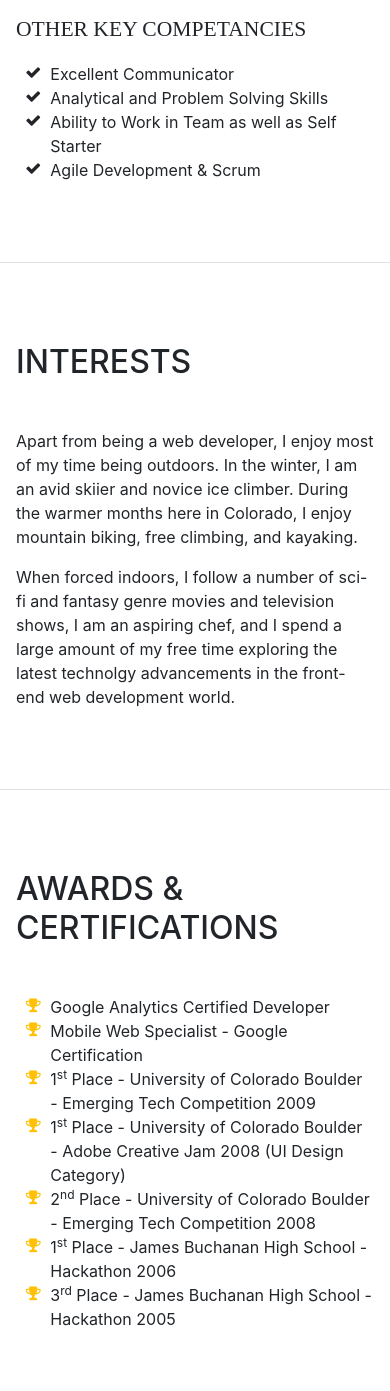
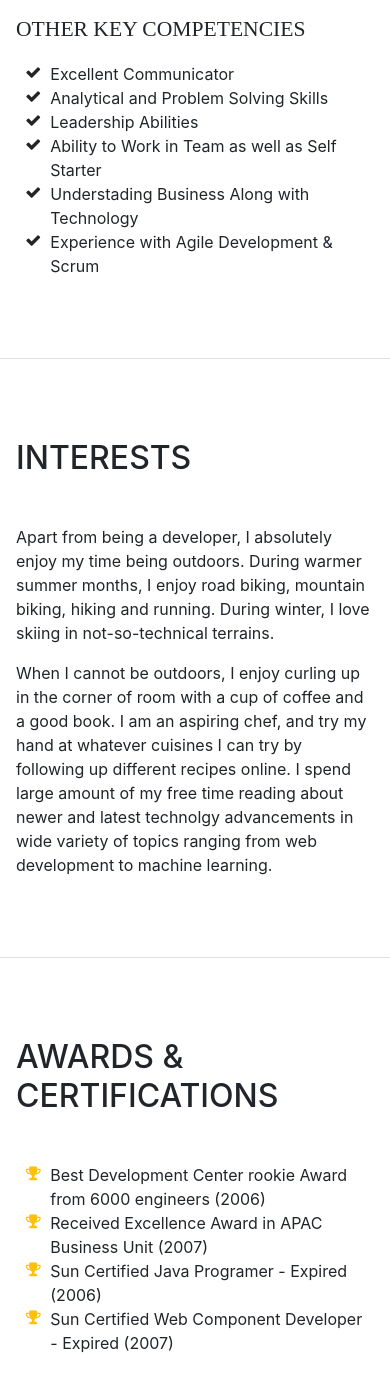
Before and after one commit to pvirpariya/resume, a website with bundled scripts: page index.html in a window 390 px wide. Shown: the part 6105-7496 px from the top of the page. Built offline with nearby package versions, Linux system fonts and the light colour scheme; a web font is replaced by a local one.

Commit message:
Initial draft ready for first review

```diff
--- a/index.html
+++ b/index.html
@@ -217,16 +217,16 @@
             <li class="list-inline-item" data-balloon="Java" data-balloon-pos="down">
               <i class="devicons devicons-java"></i>
             </li>
-            <li class="list-inline-item" data-balloon="Apache" data-balloon-pos="down">
+            <li class="list-inline-item" data-balloon="Apache Wicket, Apache Ant, Apache Ivy, " data-balloon-pos="down">
               <i class="icon-apache"></i>
             </li>
             <li class="list-inline-item" data-balloon="Spring" data-balloon-pos="down">
               <i class="icon-spring"></i>
             </li>
             <li class="list-inline-item" data-balloon="Oracle DB" data-balloon-pos="down">
-              <i class="devicons icon-oracle"></i>
+              <i class="devicons icon-database"></i>
             </li>
-            <li class="list-inline-item" data-balloon="Github" data-balloon-pos="down">
+            <li class="list-inline-item" data-balloon="Git" data-balloon-pos="down">
               <i class="devicons devicons-git"></i>
             </li>
             <li class="list-inline-item" data-balloon="HTML 5" data-balloon-pos="down">
@@ -270,7 +270,7 @@
             </li>
           </ul>
 
-          <div class="subheading mb-3">Other Key Competancies</div>
+          <div class="subheading mb-3">Other Key Competencies</div>
           <ul class="fa-ul mb-0">
             <li>
               <i class="fa-li fa fa-check"></i>
@@ -280,10 +280,16 @@
               Analytical and Problem Solving Skills</li>
             <li>
               <i class="fa-li fa fa-check"></i>
+              Leadership Abilities</li>
+            <li>
+              <i class="fa-li fa fa-check"></i>
               Ability to Work in Team as well as Self Starter</li>
             <li>
               <i class="fa-li fa fa-check"></i>
-              Agile Development &amp; Scrum</li>
+              Understading Business Along with Technology</li>
+            <li>
+              <i class="fa-li fa fa-check"></i>
+              Experience with Agile Development &amp; Scrum</li>
           </ul>
         </div>
       </section>
@@ -291,8 +297,8 @@
       <section class="resume-section p-3 p-lg-5 d-flex flex-column" id="interests">
         <div class="my-auto">
           <h2 class="mb-5">Interests</h2>
-          <p>Apart from being a web developer, I enjoy most of my time being outdoors. In the winter, I am an avid skiier and novice ice climber. During the warmer months here in Colorado, I enjoy mountain biking, free climbing, and kayaking.</p>
-          <p class="mb-0">When forced indoors, I follow a number of sci-fi and fantasy genre movies and television shows, I am an aspiring chef, and I spend a large amount of my free time exploring the latest technolgy advancements in the front-end web development world.</p>
+          <p>Apart from being a developer, I absolutely enjoy my time being outdoors. During warmer summer months, I enjoy road biking, mountain biking, hiking and running. During winter, I love skiing in not-so-technical terrains.</p>
+          <p class="mb-0">When I cannot be outdoors, I enjoy curling up in the corner of room with a cup of coffee and a good book. I am an aspiring chef, and try my hand at whatever cuisines I can try by following up different recipes online. I spend large amount of my free time reading about newer and latest technolgy advancements in wide variety of topics ranging from web development to machine learning.</p>
         </div>
       </section>
 
@@ -302,31 +308,16 @@
           <ul class="fa-ul mb-0">
             <li>
               <i class="fa-li fa fa-trophy text-warning"></i>
-              Google Analytics Certified Developer</li>
+              Best Development Center rookie Award from 6000 engineers (2006)</li>
             <li>
               <i class="fa-li fa fa-trophy text-warning"></i>
-              Mobile Web Specialist - Google Certification</li>
+              Received Excellence Award in APAC Business Unit (2007)</li>
             <li>
               <i class="fa-li fa fa-trophy text-warning"></i>
-              1<sup>st</sup>
-              Place - University of Colorado Boulder - Emerging Tech Competition 2009</li>
+              Sun Certified Java Programer - Expired (2006)</li>
             <li>
               <i class="fa-li fa fa-trophy text-warning"></i>
-              1<sup>st</sup>
-              Place - University of Colorado Boulder - Adobe Creative Jam 2008 (UI Design Category)</li>
-            <li>
-              <i class="fa-li fa fa-trophy text-warning"></i>
-              2<sup>nd</sup>
-              Place - University of Colorado Boulder - Emerging Tech Competition 2008</li>
-            <li>
-            <li>
-              <i class="fa-li fa fa-trophy text-warning"></i>
-              1<sup>st</sup>
-              Place - James Buchanan High School - Hackathon 2006</li>
-            <li>
-              <i class="fa-li fa fa-trophy text-warning"></i>
-              3<sup>rd</sup>
-              Place - James Buchanan High School - Hackathon 2005</li>
+              Sun Certified Web Component Developer - Expired (2007)</li>
           </ul>
         </div>
       </section>
```
